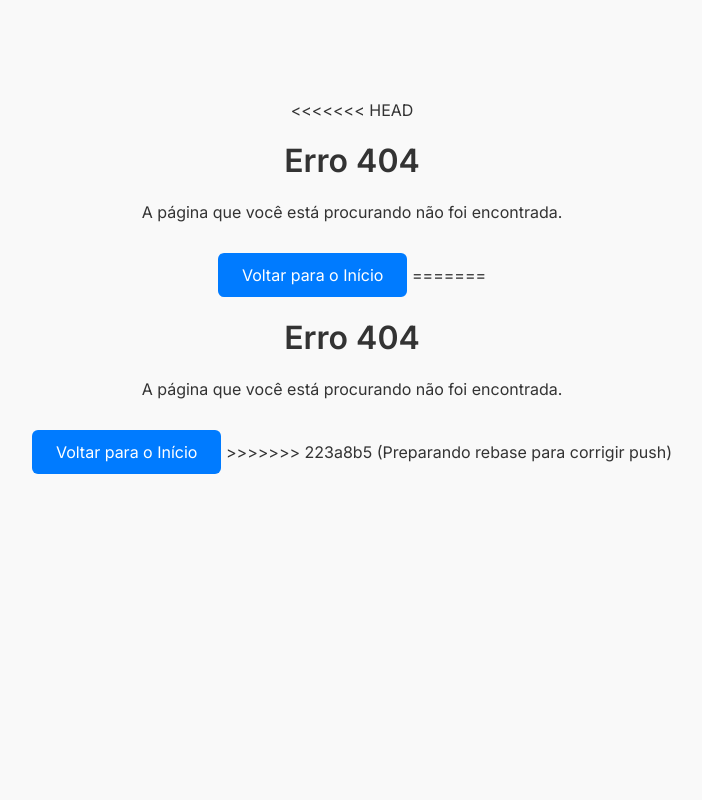
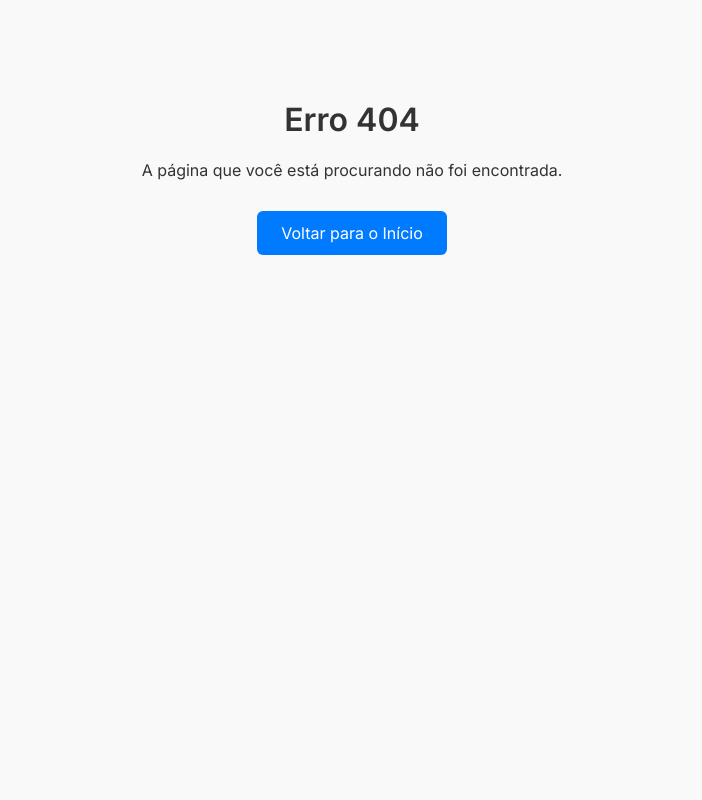
Before and after one commit to JeffersonDalprat/painel-vendas, a Flask app: template templates/404.html in a window 1280 px wide. Shown: the whole page, without its empty margins (288-990 px from the left). Run offline with Flask 3, Linux system fonts and the light colour scheme; the template is opened without the code that fills it, so the values that code supplies are empty.

Commit message:
Corrige conflitos no template 404.html

```diff
--- a/templates/404.html
+++ b/templates/404.html
@@ -1,4 +1,3 @@
-<<<<<<< HEAD
 <!DOCTYPE html>
 <html lang="pt-BR">
 <head>
@@ -12,18 +11,3 @@
     <a href="/" class="button">Voltar para o Início</a>
 </body>
 </html>
-=======
-<!DOCTYPE html>
-<html lang="pt-BR">
-<head>
-    <meta charset="UTF-8">
-    <title>Página Não Encontrada</title>
-    <link rel="stylesheet" href="/static/style_aprimorado.css">
-</head>
-<body class="center">
-    <h1>Erro 404</h1>
-    <p>A página que você está procurando não foi encontrada.</p>
-    <a href="/" class="button">Voltar para o Início</a>
-</body>
-</html>
->>>>>>> 223a8b5 (Preparando rebase para corrigir push)
```
